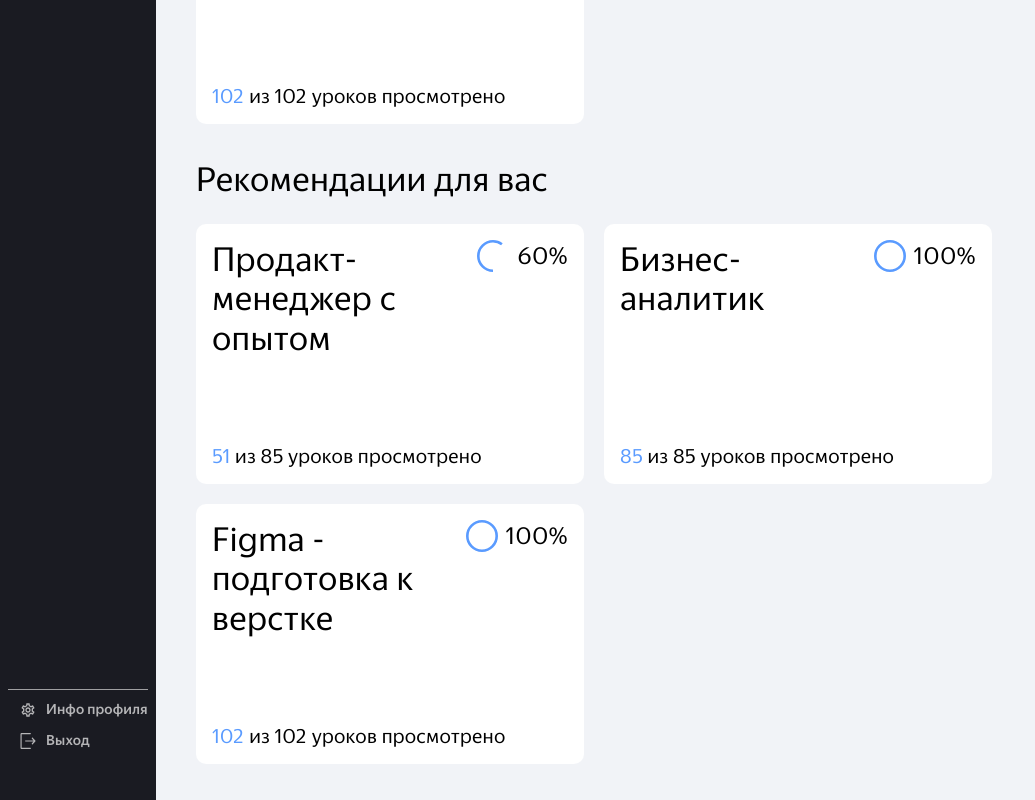
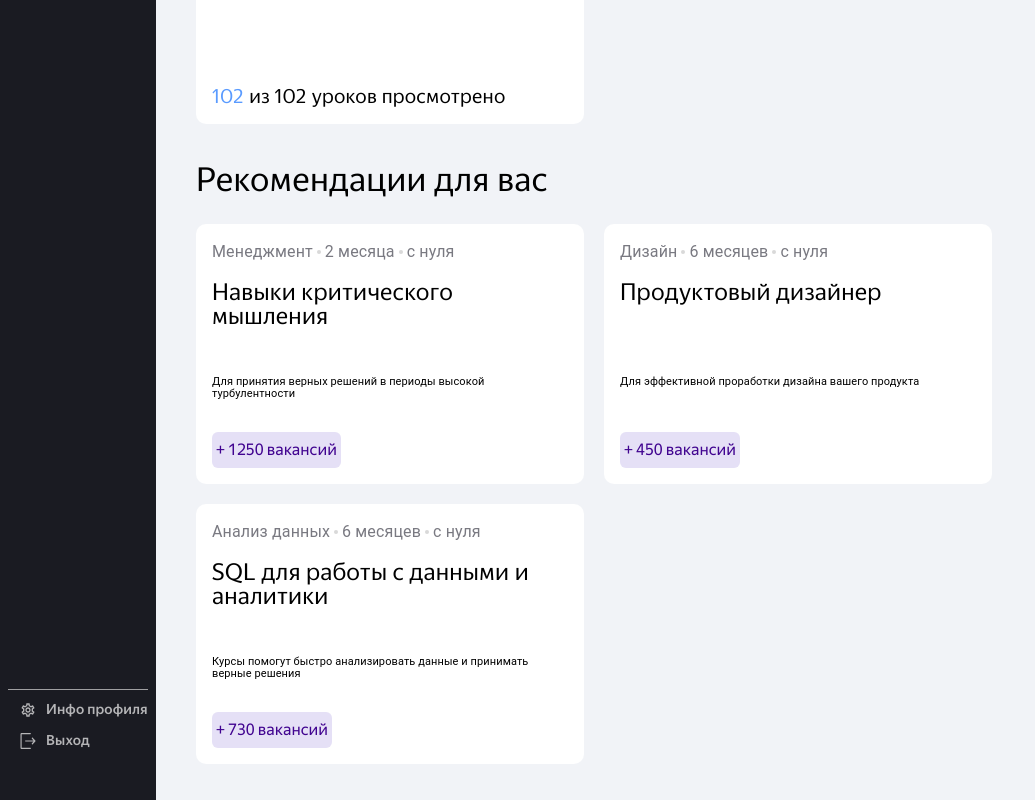
Before and after one commit to rastegaevevgeniy/career_tracker, a React (Create React App) app in the folder frontend/: page /recommendations in a window 1280 px wide. Shown: the part 895-1695 px from the top of the page, without its empty margins (0-1035 px from the left). Built offline with nearby package versions, Linux system fonts and the light colour scheme; no server answers; the HTML template or start-up script is replaced by a standard one.

Commit message:
FEAT/отрисовать карточки с рекомендациями

```diff
--- /dev/null
+++ b/frontend/src/components/ReccomendCard/ReccomendCard.scss
@@ -0,0 +1,55 @@
+.reccomend-card {
+  position: relative;
+  width: 388px;
+  height: 260px;
+  padding: 16px;
+  border-radius: 10px;
+  background: #FFF;
+
+  .reccomend-card__info {
+    display: flex;
+    gap: 4px;
+    align-items: center;
+    // font-family: 'Yandex Sans Text';
+    color: #797981;
+    font-size: 13px;
+    font-style: normal;
+    font-weight: 500;
+    line-height: 1.23;
+  }
+
+  .reccomend-card__title {
+    // font-family: YS Display;
+    font-size: 24px;
+    font-style: normal;
+    font-weight: 500;
+    line-height: 1;
+    margin: 16px 0 24px;
+    height: 72px;
+  }
+
+  .reccomend-card__description {
+    // font-family: YS Text;
+    font-size: 11px;
+    font-style: normal;
+    font-weight: 400;
+    line-height: 1.09;
+  }
+
+  .reccomend-card__vacancies {
+    position: absolute;
+    bottom: 16px;
+    display: inline-flex;
+    border-radius: 6px;
+    background: rgba(204, 194, 237, 0.50);
+    padding: 8px 4px;
+    justify-content: center;
+    align-items: center;
+    color: #410490;
+    // font-family: YS Text;
+    font-size: 16px;
+    font-style: normal;
+    font-weight: 400;
+    line-height: 1.25;
+  }
+}
--- /dev/null
+++ b/frontend/src/components/ReccomendCard/ReccomendCard.tsx
@@ -0,0 +1,44 @@
+import React from 'react';
+import "./ReccomendCard.scss";
+import {Typography, SvgIcon} from '@mui/material';
+
+interface ReccomendCardProps {
+  name: string;
+  duration: string;
+  level: string;
+  title: string;
+  description: string;
+  vacancies: string;
+}
+
+const ReccomendCard: React.FC<ReccomendCardProps> = ({ name, duration, level, title, description, vacancies }) => {
+
+  return (
+    <div className="reccomend-card">
+        <div className="reccomend-card__info">
+          <Typography component="h3">{name}</Typography>
+          <SvgIcon style={{ fontSize: '4px' }}>
+            <svg xmlns="http://www.w3.org/2000/svg" width="4" height="4" viewBox="0 0 4 4" fill="none">
+              <circle cx="2" cy="2" r="2" fill="#D9D9D9" />
+            </svg>
+          </SvgIcon>
+          <Typography>{duration}</Typography>
+          <SvgIcon style={{ fontSize: '4px' }}>
+            <svg xmlns="http://www.w3.org/2000/svg" width="4" height="4" viewBox="0 0 4 4" fill="none">
+              <circle cx="2" cy="2" r="2" fill="#D9D9D9" />
+            </svg>
+          </SvgIcon>
+          <Typography>{level}</Typography>
+        </div>
+        <Typography variant="h6" className="reccomend-card__title">
+          {title}
+        </Typography>
+        <Typography className="reccomend-card__description">
+          {description}
+        </Typography>
+        <div className="reccomend-card__vacancies">{vacancies}</div>
+      </div>
+  );
+}
+
+export default ReccomendCard;
--- a/frontend/src/components/ReccomendationsBlock/ReccomendationsBlock.tsx
+++ b/frontend/src/components/ReccomendationsBlock/ReccomendationsBlock.tsx
@@ -1,44 +1,52 @@
 import React from 'react';
 import "./ReccomendationsBlock.scss";
 import Block from "../Block/Block";
-import CourseCard from "../CourseCard/CourseCard";
+import ReccomendCard from "../ReccomendCard/ReccomendCard";
 import {ListItem} from '@mui/material';
 
 const ReccomendationsBlock: React.FC = () => {
 
-  const courses = [
+  const recommendations = [
     {
       id: 1,
-      title: 'Продакт-менеджер с опытом',
-      lessonLearned: 51,
-      totalLessons: 85,
-      progressValue: 60,
+      name: 'Менеджмент',
+      duration: '2 месяца',
+      level: 'с нуля',
+      title: 'Навыки критического мышления',
+      description: 'Для принятия верных решений в периоды высокой турбулентности ',
+      vacancies: '+ 1250 вакансий',
     },
     {
       id: 2,
-      title: 'Бизнес-аналитик',
-      lessonLearned: 85,
-      totalLessons: 85,
-      progressValue: 100,
+      name: 'Дизайн',
+      duration: '6 месяцев',
+      level: 'с нуля',
+      title: 'Продуктовый дизайнер',
+      description: 'Для эффективной проработки дизайна вашего продукта',
+      vacancies: '+ 450 вакансий',
     },
     {
       id: 3,
-      title: 'Figma - подготовка к верстке',
-      lessonLearned: 102,
-      totalLessons: 102,
-      progressValue: 100,
+      name: 'Анализ данных',
+      duration: '6 месяцев',
+      level: 'с нуля',
+      title: 'SQL для работы с данными и аналитики',
+      description: 'Курсы помогут быстро анализировать данные и принимать верные решения',
+      vacancies: '+ 730 вакансий',
     }
   ]
 
   return (
     <Block title={'Рекомендации для вас'}>
-      {courses.map((course) => (
-          <ListItem key={course.id}>
-            <CourseCard
-              title={course.title}
-              progressValue={course.progressValue}
-              lessonLearned={course.lessonLearned}
-              totalLessons={course.totalLessons}
+      {recommendations.map((recommendation) => (
+          <ListItem key={recommendation.id}>
+            <ReccomendCard
+              name={recommendation.name}
+              duration={recommendation.duration}
+              level={recommendation.level}
+              title={recommendation.title}
+              description={recommendation.description}
+              vacancies={recommendation.vacancies}
             />
           </ListItem>
         ))
```
